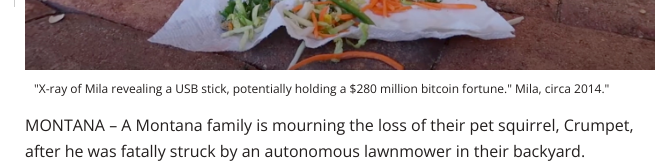
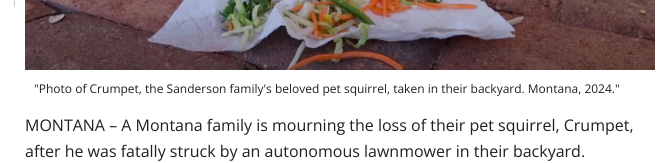
Before and after one commit to garyjordan321/lawnmower, a plain HTML site: page news/breaking/ai-lawnmower-kills-pet-squirrel-in-edmonton/index.html in a window 1280 px wide. Shown: the part 793-956 px from the top of the page, 285-944 px from the left. Drawn offline with Linux system fonts and the light colour scheme; no server answers.

Commit message:
Update index.html

```diff
--- a/news/breaking/ai-lawnmower-kills-pet-squirrel-in-edmonton/index.html
+++ b/news/breaking/ai-lawnmower-kills-pet-squirrel-in-edmonton/index.html
@@ -1127,7 +1127,7 @@ height="0" width="0" style="display:none;visibility:hidden"></iframe></noscript>
               <!-- /Numbers Geek column -->
               <div class="entry-content clearfix">
 
-<figure class="wp-block-image size-full"><img fetchpriority="high" decoding="async" width="2244" height="1529" src="images/xo.jpg" alt="" class="wp-image-851186" srcset="images/xo.jpg 2244w, images/xo.jpg 1260w, images/xo.jpg 768w, images/xo.jpg 1536w, images/xo.jpg 2048w, images/xo.jpg 630w" sizes="(max-width: 2244px) 100vw, 2244px"><figcaption data-nosnippet="" class="wp-element-caption">"X-ray of Mila revealing a USB stick, potentially holding a $280 million bitcoin fortune." Mila, circa 2014."</figcaption></figure>
+<figure class="wp-block-image size-full"><img fetchpriority="high" decoding="async" width="2244" height="1529" src="images/xo.jpg" alt="" class="wp-image-851186" srcset="images/xo.jpg 2244w, images/xo.jpg 1260w, images/xo.jpg 768w, images/xo.jpg 1536w, images/xo.jpg 2048w, images/xo.jpg 630w" sizes="(max-width: 2244px) 100vw, 2244px"><figcaption data-nosnippet="" class="wp-element-caption"> "Photo of Crumpet, the Sanderson family's beloved pet squirrel, taken in their backyard. Montana, 2024."</figcaption></figure>
 
 
 
```
